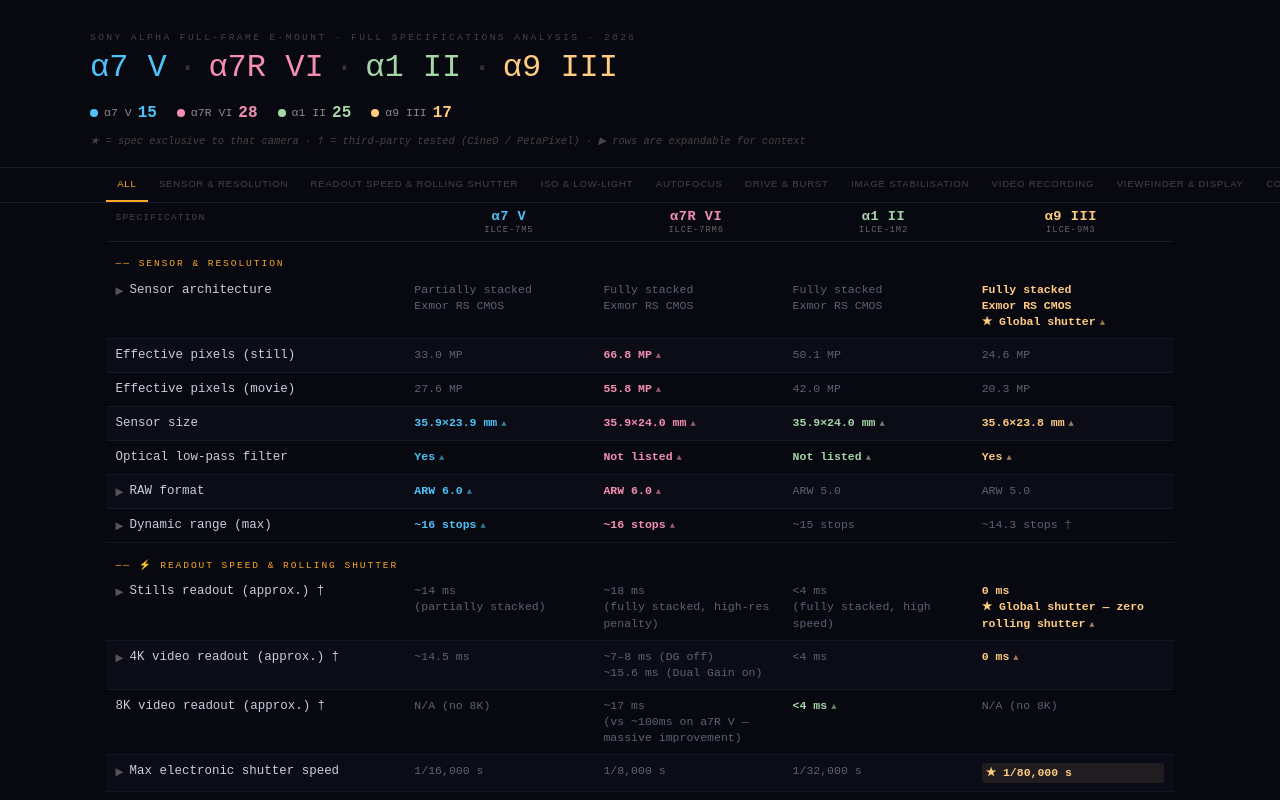
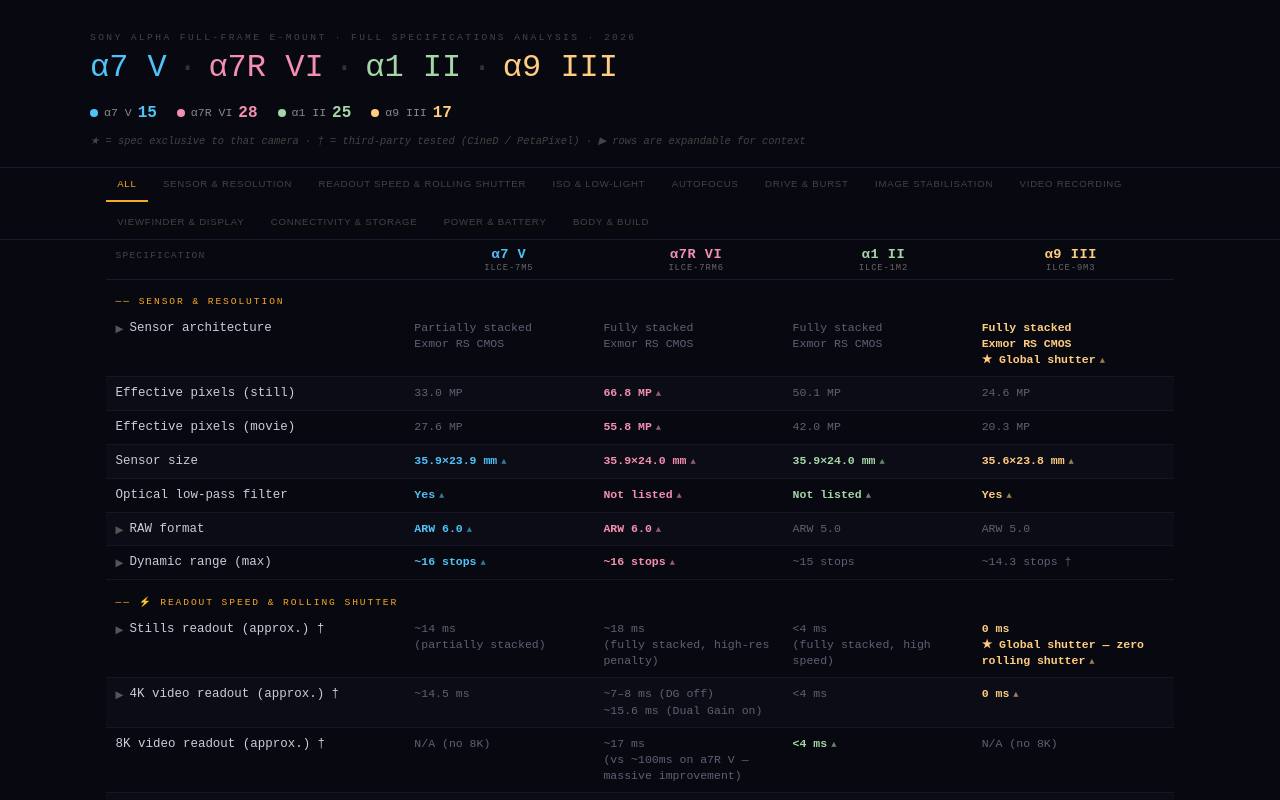
Before and after one commit to BilakshanP/alpha-compare, a React (Vite) app: page / in a window 1280 px wide. Shown: the top 800 px of the page. Built offline with nearby package versions, Linux system fonts and the light colour scheme.

Commit message:
fix: wrap section filter tabs instead of horizontal overflow

```diff
--- a/src/App.jsx
+++ b/src/App.jsx
@@ -583,8 +583,8 @@ export default function App() {
       </div>
 
       {/* section filter */}
-      <div style={{ borderBottom:"1px solid #1a1a2e", overflowX:"auto" }}>
-        <div style={{ maxWidth:1100, margin:"0 auto", display:"flex", padding:"0 1rem" }}>
+      <div style={{ borderBottom:"1px solid #1a1a2e" }}>
+        <div style={{ maxWidth:1100, margin:"0 auto", display:"flex", flexWrap:"wrap", padding:"0 1rem", gap:"0.25rem" }}>
           <Tab label="All" active={!activeSection} onClick={()=>setActiveSection(null)} />
           {SECTIONS.map(s=>(
             <Tab key={s.id} label={s.label.replace(/^⚡ /,"")} active={activeSection===s.id} onClick={()=>setActiveSection(activeSection===s.id?null:s.id)} />
```
